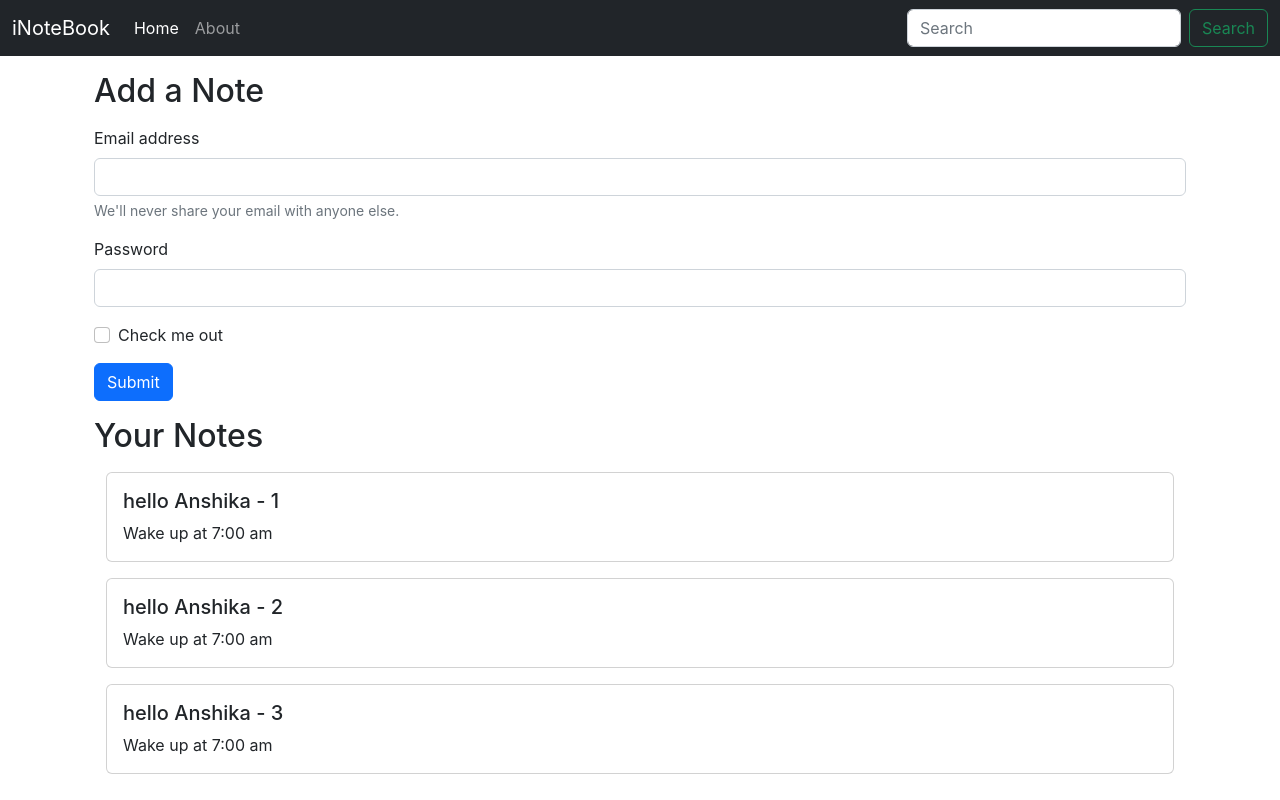
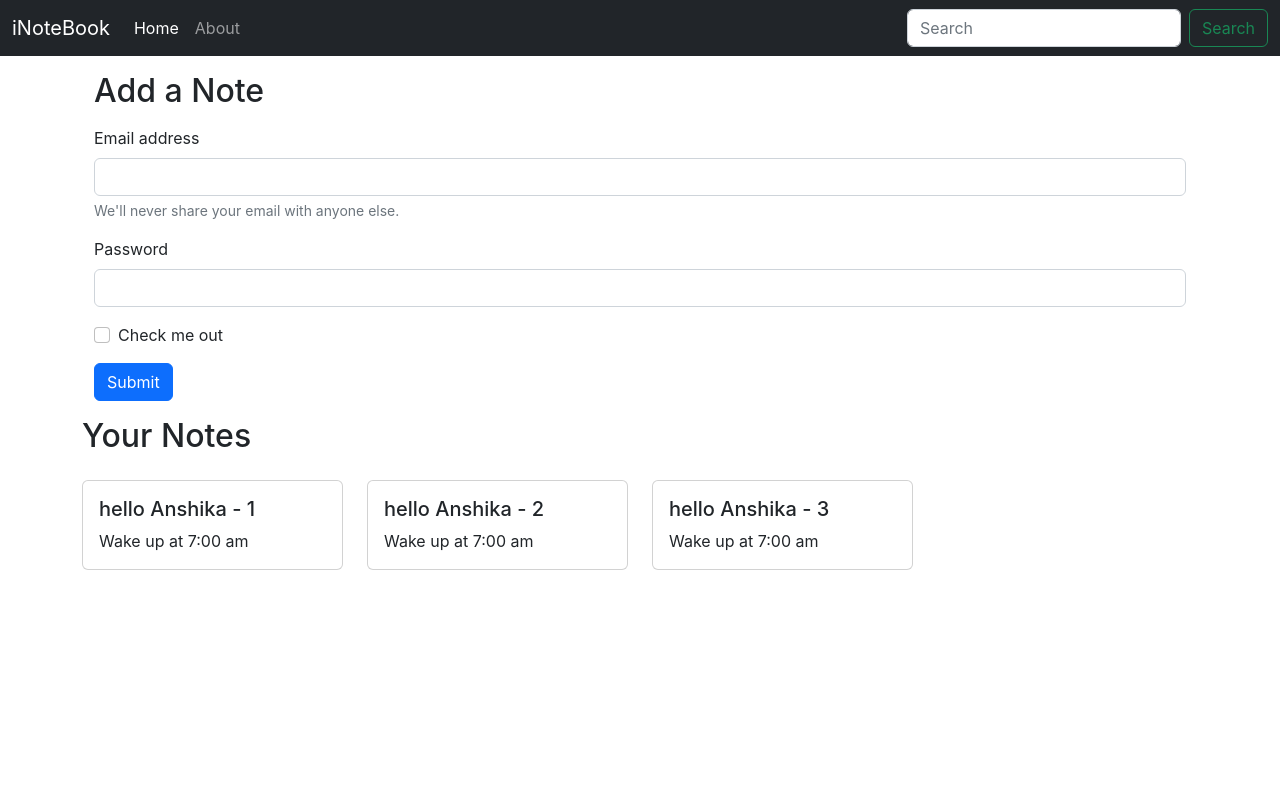
Before and after one commit to anshikaagrawal29/inotebooks, a React (Create React App) app: page / in a window 1280 px wide. Built offline with nearby package versions, Linux system fonts and the light colour scheme; the HTML template or start-up script is replaced by a standard one.

Commit message:
Added notes and note items - way 2

```diff
--- a/src/Component/Home.js
+++ b/src/Component/Home.js
@@ -1,12 +1,8 @@
-import React, {useContext} from 'react'
-import noteContext from '../context/notes/noteContext'
-import NoteItems from './NoteItems';
+import React from 'react'
+import Notes from './Notes'
 
 const Home = () => {
-  const context = useContext(noteContext);
-  //destructing, notes and setnotes are getting passed from NoteState.js
-  // eslint-disable-next-line
-  const{notes, setNotes} = context;
+
   return (
     <div>
       <div className="container my-3">
@@ -28,14 +24,7 @@ const Home = () => {
               <button type="submit" className="btn btn-primary">Submit</button>
             </form>
       </div>
-      <div className="container my-3">
-        <h2>Your Notes</h2>
-        {
-          notes.map( (note) => {
-            return <NoteItems key={note._id} title = {note.title} description = {note.description} />
-          })
-        }
-      </div>
+      <Notes/>
     </div>
   )
 }
--- a/src/Component/NoteItems.js
+++ b/src/Component/NoteItems.js
@@ -2,11 +2,11 @@ import React from 'react'
 
 export default function NoteItems( props) {
   return (
-    <div className="container">
+    <div className="col-md-3">
         <div className="card my-3">
             <div className="card-body">
-                <h5 className="card-title">{props.title}</h5>
-                <p className="card-text">{props.description}</p>
+                <h5 className="card-title">{props.note.title}</h5>
+                <p className="card-text">{props.note.description}</p>
             </div>
         </div>
     </div>
--- /dev/null
+++ b/src/Component/Notes.js
@@ -0,0 +1,22 @@
+import React,{useContext} from 'react'
+import noteContext from '../context/notes/noteContext'
+import NoteItems from './NoteItems';
+
+const Notes = (props) => {
+    const context = useContext(noteContext);
+  //destructing, notes and setnotes are getting passed from NoteState.js
+  // eslint-disable-next-line
+  const{notes, setNotes} = context;
+  return (
+    <div className="row my-3">
+        <h2>Your Notes</h2>
+        {
+          notes.map( (note) => {
+            return <NoteItems key={note._id} note ={note} />
+          })
+        }
+      </div>
+  )
+}
+
+export default Notes
```
